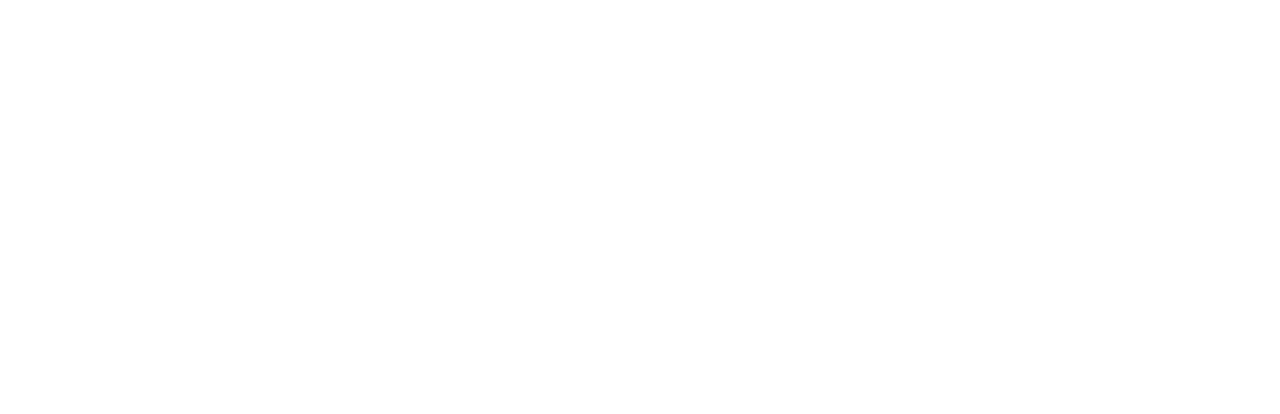
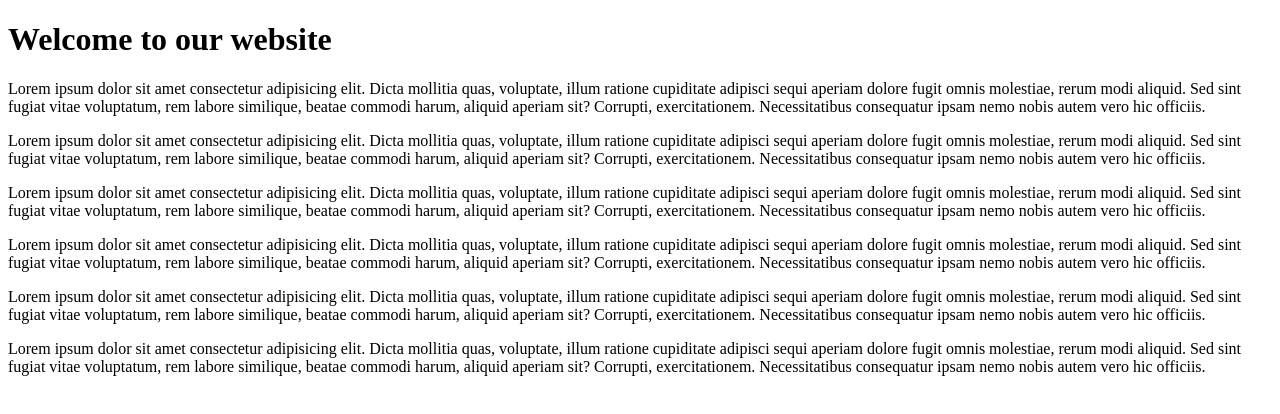
Before and after one commit to SheikhRakibulHassan/background-image-scroll-effect, a plain HTML site: page index.html in a window 1280 px wide. Drawn offline with Linux system fonts and the light colour scheme.

Commit message:
Update index.html

```diff
--- a/index.html
+++ b/index.html
@@ -7,7 +7,16 @@
     <link rel="stylesheet" href="style.css">
 </head>
 <body>
-
+    <div class="bg-image" id="bg-image"></div>
+    <div class="container">
+        <h1>Welcome to our website</h1>
+        <p>Lorem ipsum dolor sit amet consectetur adipisicing elit. Dicta mollitia quas, voluptate, illum ratione cupiditate adipisci sequi aperiam dolore fugit omnis molestiae, rerum modi aliquid. Sed sint fugiat vitae voluptatum, rem labore similique, beatae commodi harum, aliquid aperiam sit? Corrupti, exercitationem. Necessitatibus consequatur ipsam nemo nobis autem vero hic officiis.</p>
+        <p>Lorem ipsum dolor sit amet consectetur adipisicing elit. Dicta mollitia quas, voluptate, illum ratione cupiditate adipisci sequi aperiam dolore fugit omnis molestiae, rerum modi aliquid. Sed sint fugiat vitae voluptatum, rem labore similique, beatae commodi harum, aliquid aperiam sit? Corrupti, exercitationem. Necessitatibus consequatur ipsam nemo nobis autem vero hic officiis.</p>
+        <p>Lorem ipsum dolor sit amet consectetur adipisicing elit. Dicta mollitia quas, voluptate, illum ratione cupiditate adipisci sequi aperiam dolore fugit omnis molestiae, rerum modi aliquid. Sed sint fugiat vitae voluptatum, rem labore similique, beatae commodi harum, aliquid aperiam sit? Corrupti, exercitationem. Necessitatibus consequatur ipsam nemo nobis autem vero hic officiis.</p>
+        <p>Lorem ipsum dolor sit amet consectetur adipisicing elit. Dicta mollitia quas, voluptate, illum ratione cupiditate adipisci sequi aperiam dolore fugit omnis molestiae, rerum modi aliquid. Sed sint fugiat vitae voluptatum, rem labore similique, beatae commodi harum, aliquid aperiam sit? Corrupti, exercitationem. Necessitatibus consequatur ipsam nemo nobis autem vero hic officiis.</p>
+        <p>Lorem ipsum dolor sit amet consectetur adipisicing elit. Dicta mollitia quas, voluptate, illum ratione cupiditate adipisci sequi aperiam dolore fugit omnis molestiae, rerum modi aliquid. Sed sint fugiat vitae voluptatum, rem labore similique, beatae commodi harum, aliquid aperiam sit? Corrupti, exercitationem. Necessitatibus consequatur ipsam nemo nobis autem vero hic officiis.</p>
+        <p>Lorem ipsum dolor sit amet consectetur adipisicing elit. Dicta mollitia quas, voluptate, illum ratione cupiditate adipisci sequi aperiam dolore fugit omnis molestiae, rerum modi aliquid. Sed sint fugiat vitae voluptatum, rem labore similique, beatae commodi harum, aliquid aperiam sit? Corrupti, exercitationem. Necessitatibus consequatur ipsam nemo nobis autem vero hic officiis.</p>
+    </div>
     <script src="index.js"></script>
 </body>
 </html>
```
